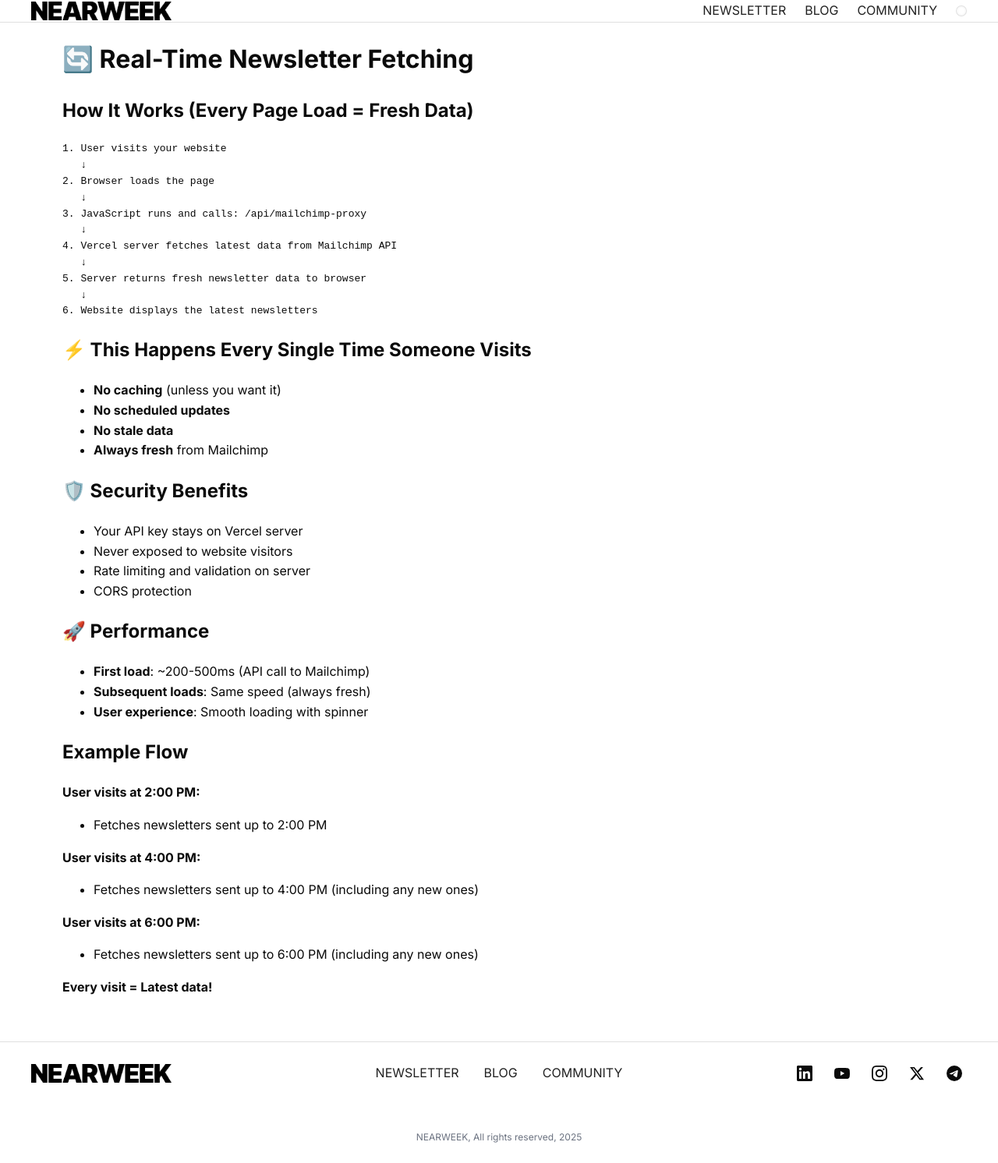
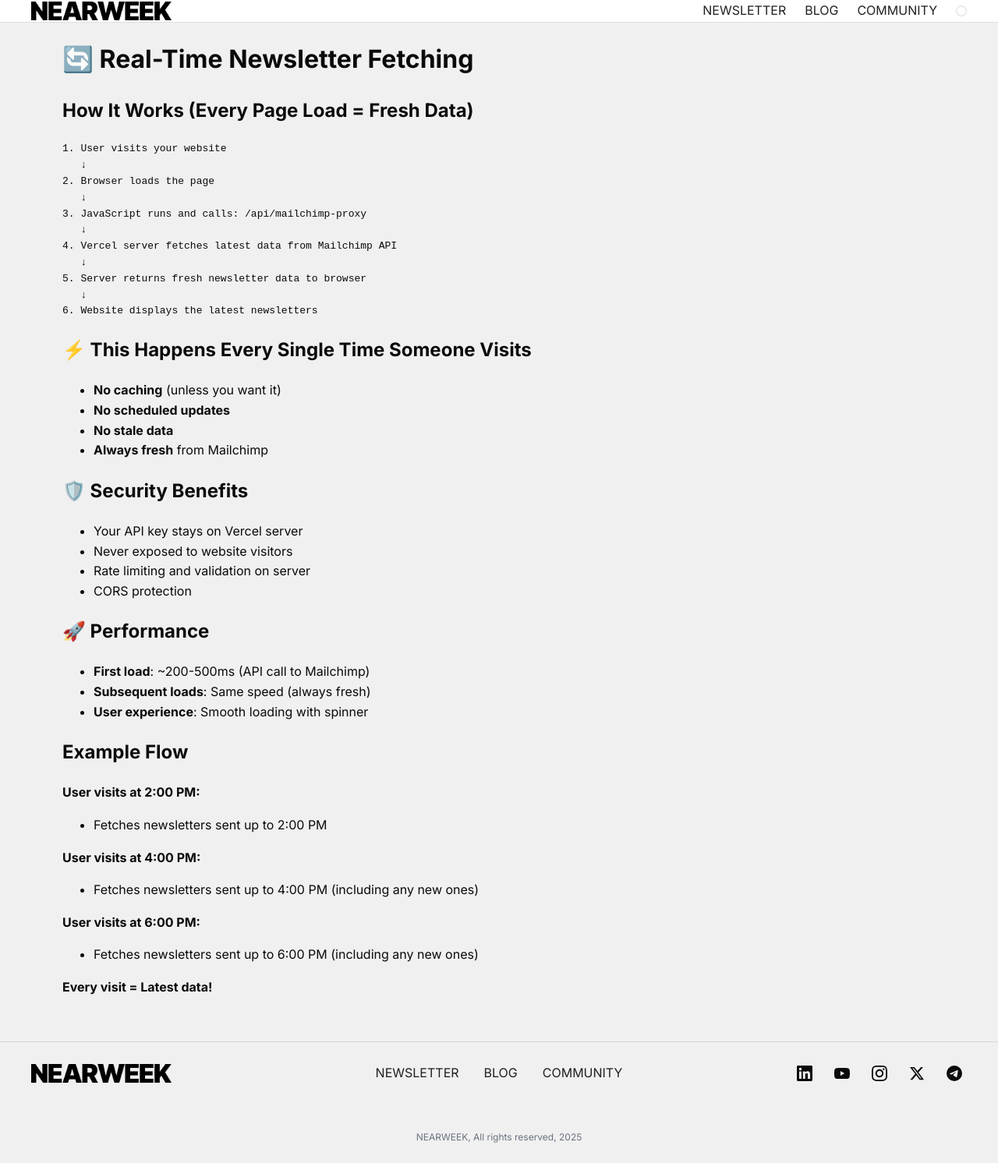
Before and after one commit to b4ltasar/testsite, a Jekyll site: the page built from REAL_TIME_EXAMPLE.md, in a window 1280 px wide. Shown: the whole page at 78% size. Built offline with Jekyll 4.4.1, drawn with Linux system fonts in a browser that asks for light colours; our own code applies the rules of GitHub Pages for plain Markdown files.

Commit message:
Add debug CSS to test loading

```diff
--- a/_layouts/default.html
+++ b/_layouts/default.html
@@ -41,6 +41,13 @@
   <link rel="preconnect" href="https://fonts.gstatic.com" crossorigin>
   <link href="https://fonts.googleapis.com/css2?family=Inter:wght@400;600;700;800;900&display=swap" rel="stylesheet" />
   <link rel="stylesheet" href="{{ '/assets/css/style.css' | relative_url }}?v={{ site.time | date: '%Y%m%d%H%M%S' }}" />
+
+  <!-- Debug CSS to ensure it's loading -->
+  <style>
+    body { background: #f0f0f0 !important; }
+    .hero-grid { background: #e0e0e0 !important; border: 2px solid red !important; }
+    .mcard { background: #d0d0d0 !important; border: 2px solid blue !important; }
+  </style>
 
   <style>
     :root{
```
Also changed, not shown: 6 other files.
